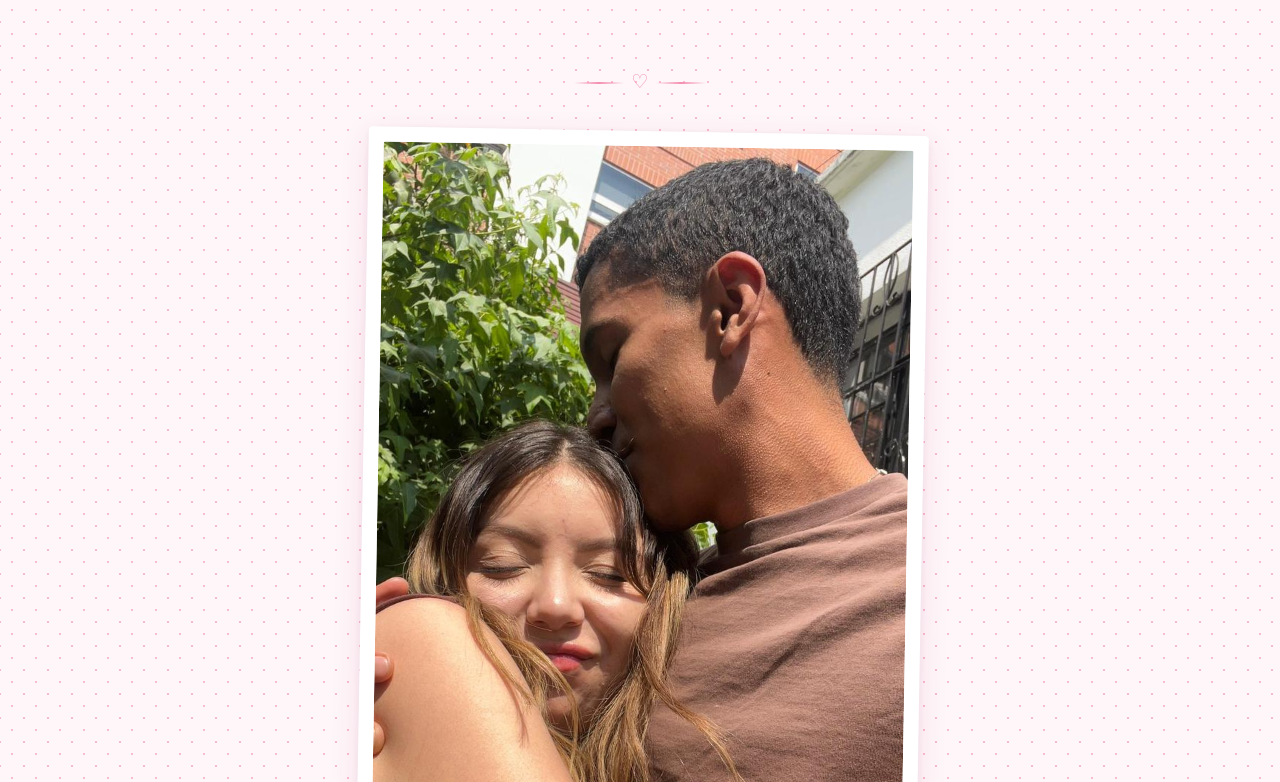
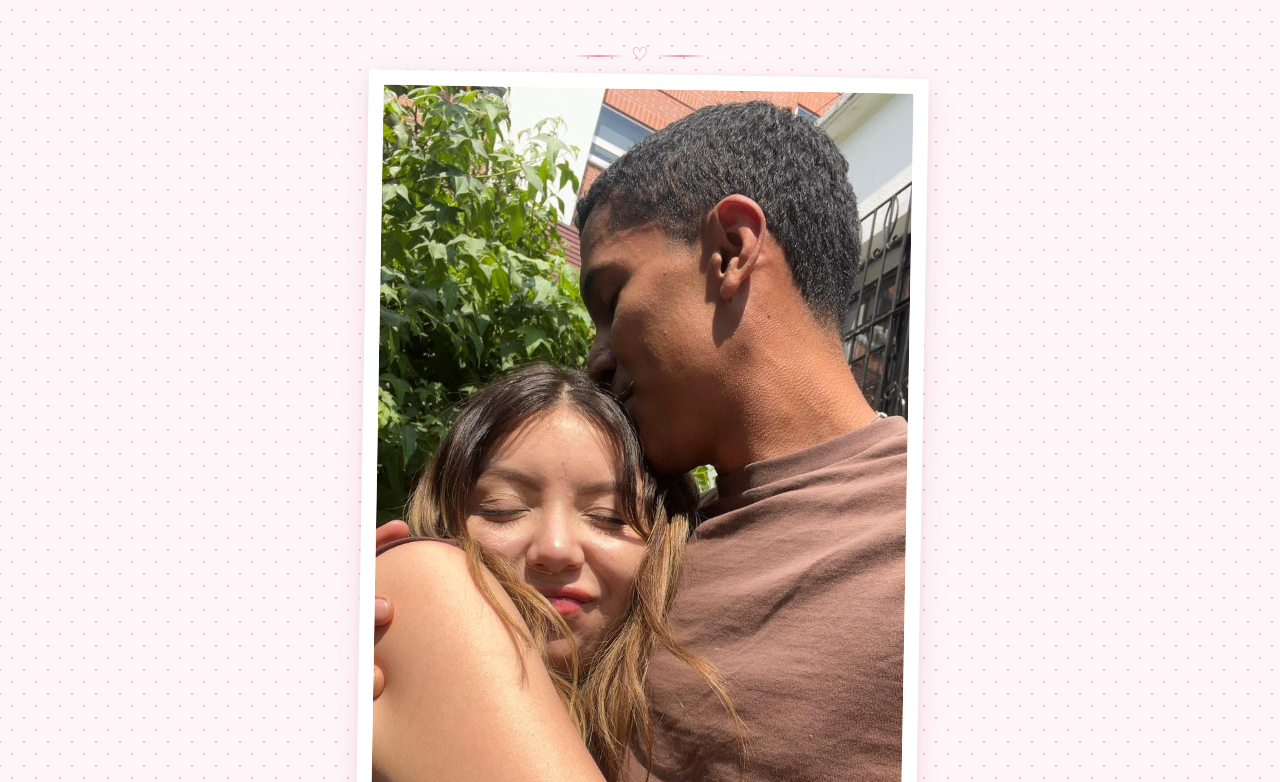
Before and after one commit to OscarChitay/Rebecca, a plain HTML site: page index.html in a window 1280 px wide. Shown: the part 2018-2800 px from the top of the page. Drawn offline with nearby package versions, Linux system fonts and the light colour scheme; a web font is replaced by a local one.

Commit message:
fix: reducir espacio entre texto y divider

```diff
--- a/style.css
+++ b/style.css
@@ -193,7 +193,7 @@ body {
 }
 
 .section {
-  margin-bottom: 2rem;
+  margin-bottom: 0.8rem;
 }
 
 /* ─── POLAROID ─── */
@@ -276,7 +276,7 @@ body {
 /* ─── DIVIDER ─── */
 .divider {
   text-align: center;
-  margin: 2.5rem 0;
+  margin: 0.6rem 0;
   color: #f48fb1;
 }
 
```
